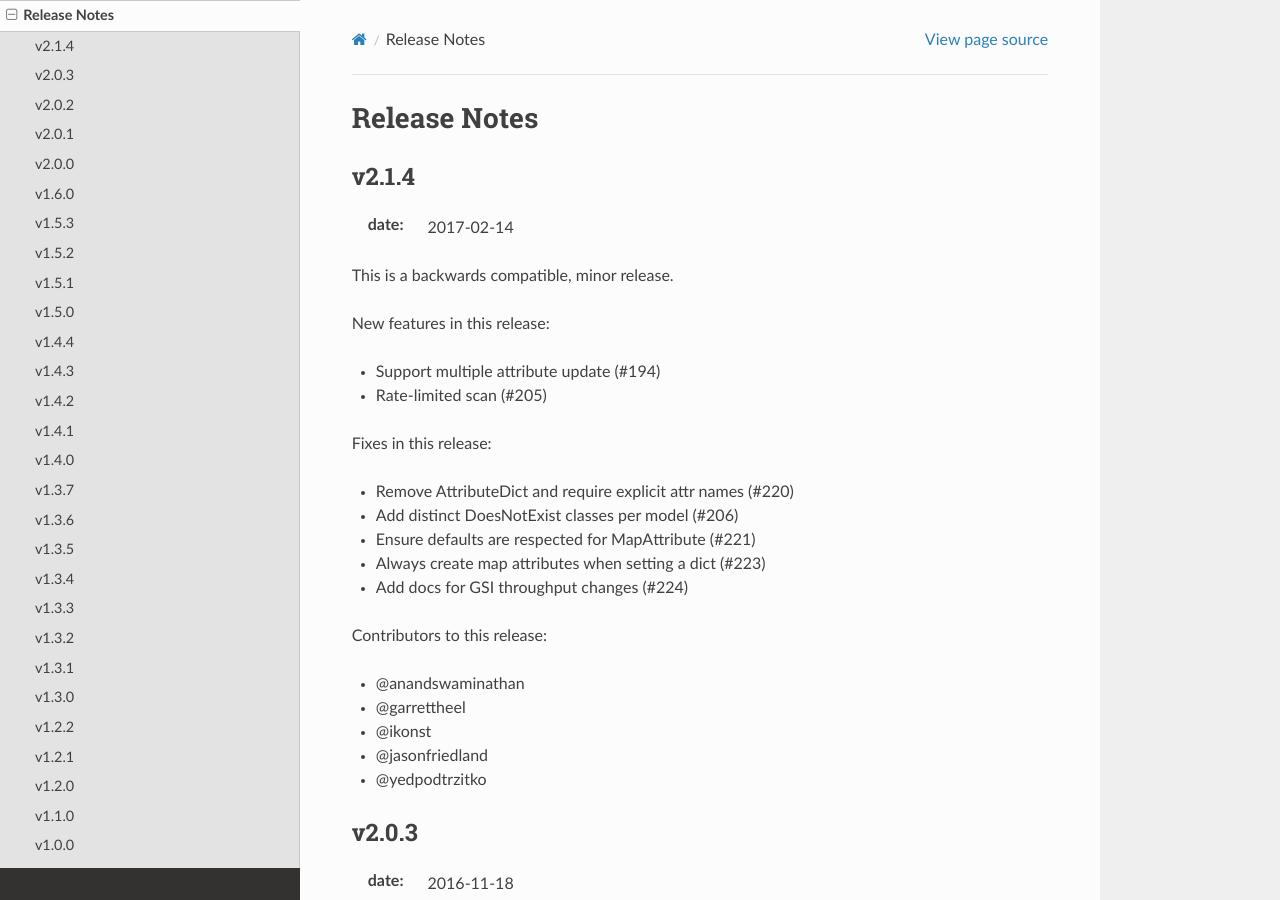
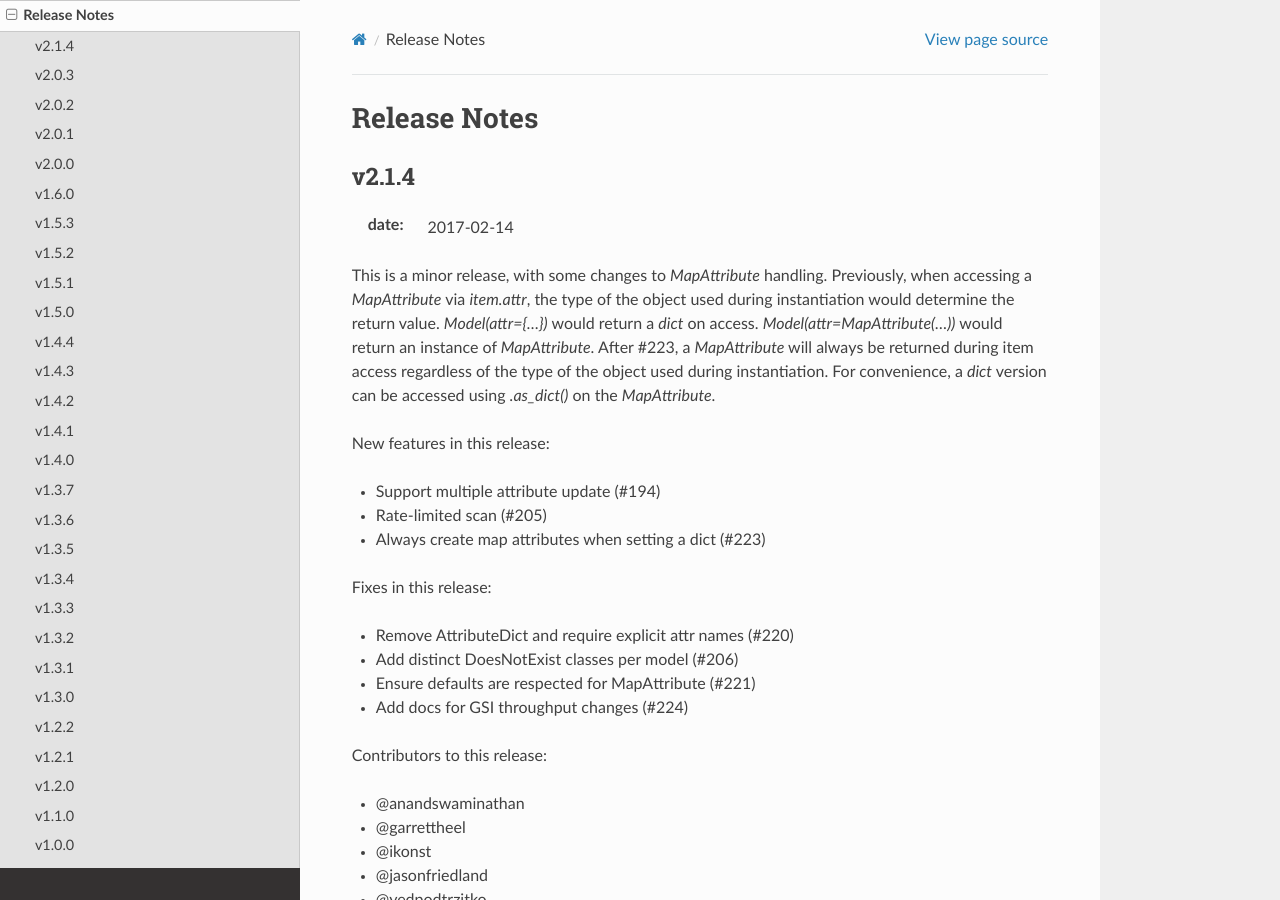
Before and after one commit to pynamodb/PynamoDB, a Sphinx documentation site: the page built from docs/release_notes.rst, in a window 1280 px wide and 900 px high. Built offline with Sphinx 7.4.7 and the Read the Docs theme 2.0.0, drawn with Linux system fonts in a browser that asks for light colours; pages that are not in the unit, such as notebooks, are missing from menus.

Commit message:
clarity around #223

```diff
--- a/docs/release_notes.rst
+++ b/docs/release_notes.rst
@@ -6,19 +6,25 @@ v2.1.4
 
 :date: 2017-02-14
 
-This is a backwards compatible, minor release.
+This is a minor release, with some changes to `MapAttribute` handling. Previously,
+when accessing a `MapAttribute` via `item.attr`, the type of the object used during
+instantiation would determine the return value. `Model(attr={...})` would return
+a `dict` on access. `Model(attr=MapAttribute(...))` would return an instance of
+`MapAttribute`. After #223, a `MapAttribute` will always be returned during
+item access regardless of the type of the object used during instantiation. For
+convenience, a `dict` version can be accessed using `.as_dict()` on the `MapAttribute`.
 
 New features in this release:
 
 * Support multiple attribute update (#194)
 * Rate-limited scan (#205)
+* Always create map attributes when setting a dict (#223)
 
 Fixes in this release:
 
 * Remove AttributeDict and require explicit attr names (#220)
 * Add distinct DoesNotExist classes per model (#206)
 * Ensure defaults are respected for MapAttribute (#221)
-* Always create map attributes when setting a dict (#223)
 * Add docs for GSI throughput changes (#224)
 
 Contributors to this release:
```
